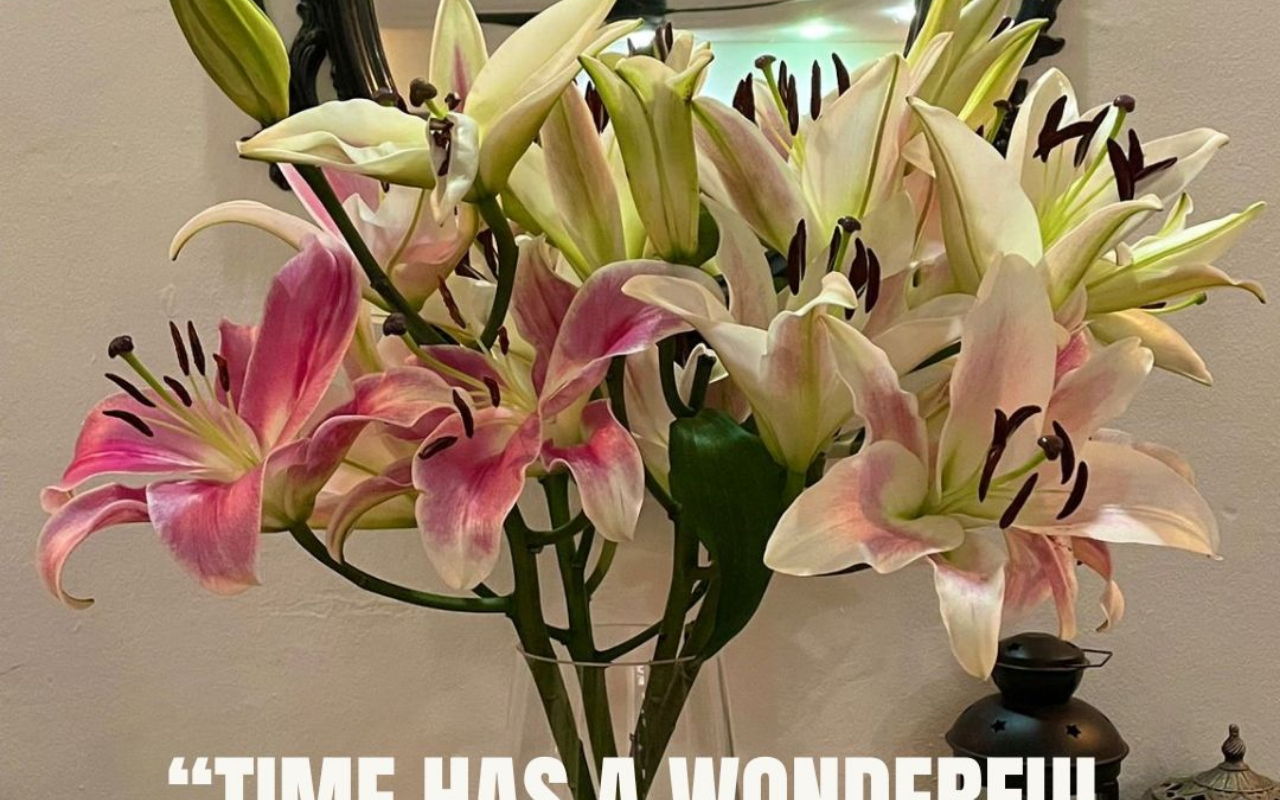
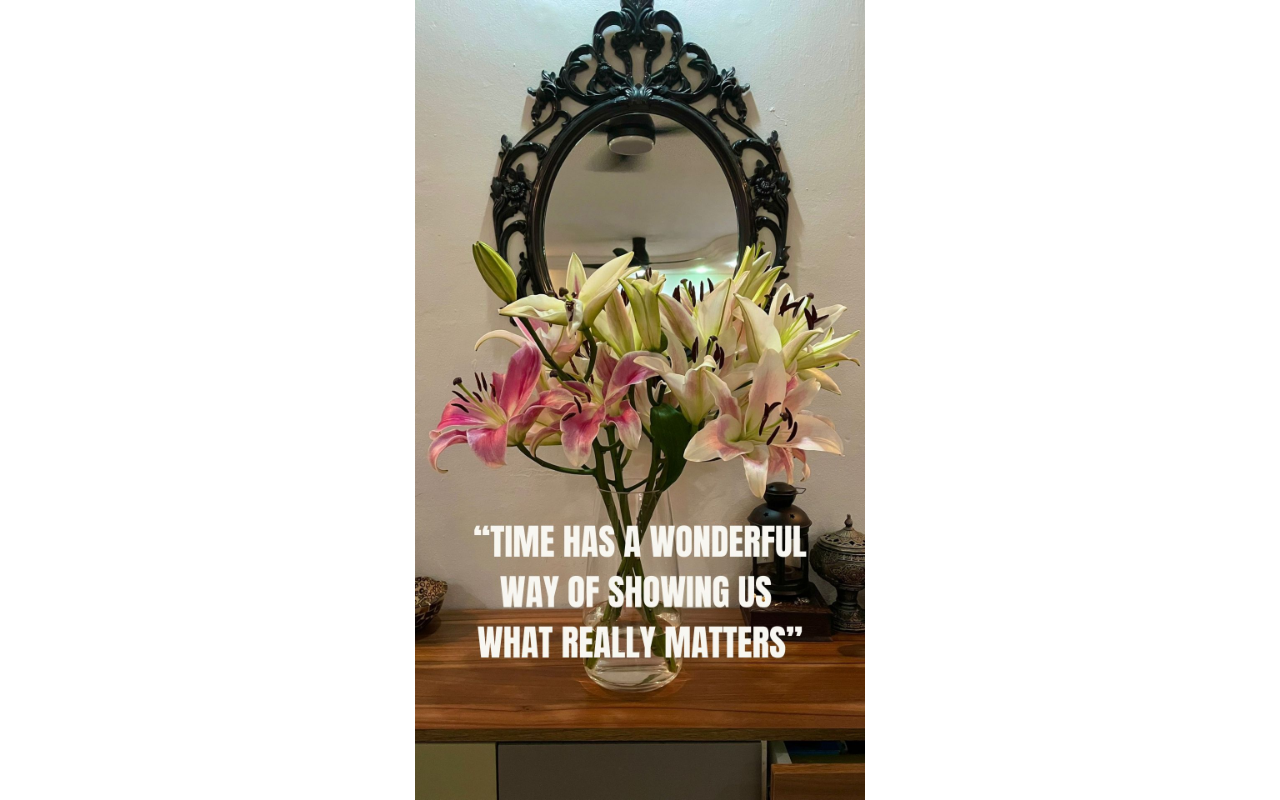
Before and after one commit to manuunavarroo/nadhilah4, a plain HTML site: page index.html in a window 1280 px wide. Shown: the top 800 px of the page. Drawn offline with Linux system fonts and the light colour scheme.

Commit message:
Update index.html

```diff
--- a/index.html
+++ b/index.html
@@ -14,10 +14,13 @@
         .image-container {
             width: 100vw;
             height: 100vh;
+            display: flex;
+            justify-content: center;
+            align-items: center;
         }
         .image-container img {
-            width: 100%;
-            height: 100%;
+            max-width: 100%;
+            max-height: 100%;
             object-fit: cover;
         }
     </style>
```
